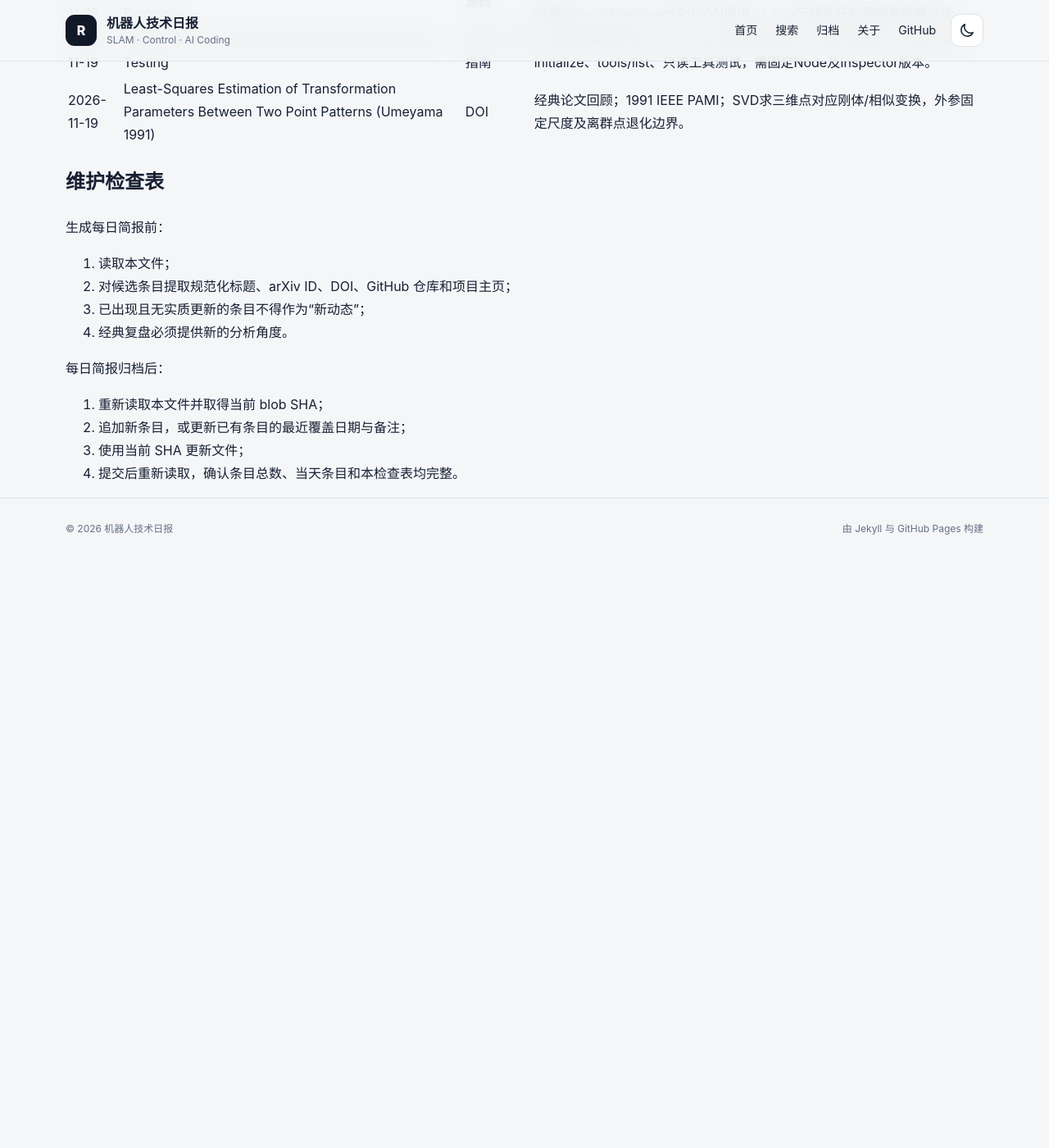
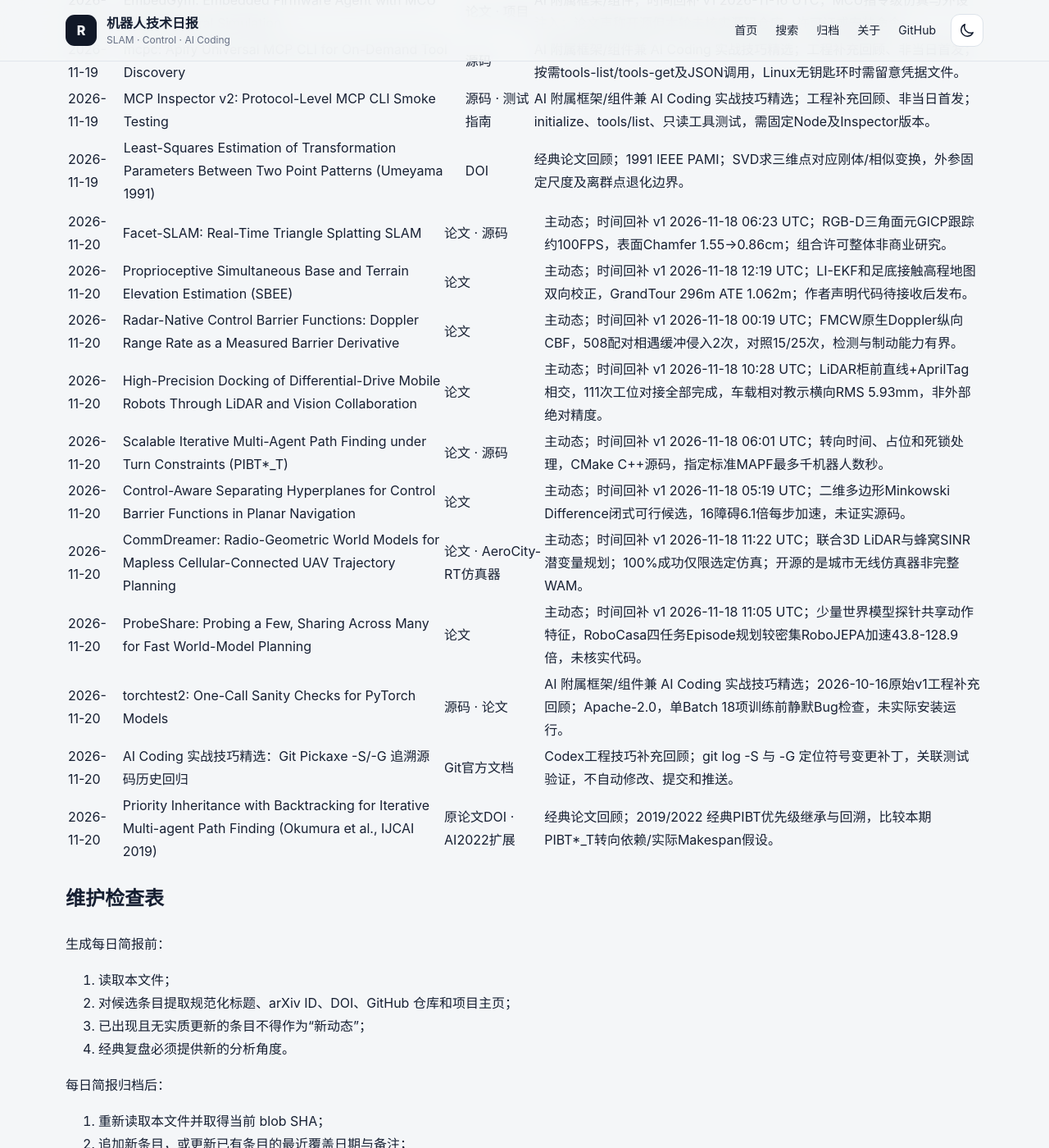
Before and after one commit to helywin/daily, a Jekyll site: the page built from robotics-brief-covered-items.md, in a window 1280 px wide and 1400 px high, scrolled down 95365 px. Shown: the whole window at 82% size. Built offline with Jekyll 4.4.1, drawn with Linux system fonts in a browser that asks for light colours; our own code applies the rules of GitHub Pages for plain Markdown files; before the commit the page ends 96045 px from its top, so only the background shows below that; some of the changed text lies outside the part shown.

Commit message:
docs: update robotics brief coverage index for 2026-11-20

```diff
--- a/robotics-brief-covered-items.md
+++ b/robotics-brief-covered-items.md
@@ -1,6 +1,6 @@
 # 机器人技术简报已覆盖条目索引
 
-> 最后更新：2026-11-19（Asia/Shanghai）
+> 最后更新：2026-11-20（Asia/Shanghai）
 >
 > 用途：每日简报选题前强制查重。本文件保留全部历史条目的最近覆盖日期、规范标题、至少一个可直接访问的原始来源和必要备注。
 >
@@ -212,6 +212,8 @@
 > 2026-11-18 新增8条主动态、1条AI/LLM附属框架、2条Codex实战技巧及1条经典论文回顾，共1,394条；全部唯一来源联合去重。GHySSeg数据集DOI跳转未能独立验证。
 >
 > 2026-11-19 新增 8 条主动态、3 条 AI / LLM 附属组件（其中 2 项同时是 Codex 技巧）、1 篇经典论文回顾，新增 12 条唯一工作，累计 1,406 条。
+>
+> 2026-11-20 新增 8 条主动态、1 条 AI / LLM 附属组件（同时作为 1 条 Codex 实战技巧）、1 条独立 Codex 技巧与 1 篇经典论文回顾；新增唯一工作共 11 条，累计 1,417 条。
 >
 ## 已核验条目
 
@@ -1727,6 +1729,18 @@
 | 2026-11-19 | MCP Inspector v2: Protocol-Level MCP CLI Smoke Testing | [源码](https://github.com/modelcontextprotocol/inspector) · [测试指南](https://github.com/modelcontextprotocol/inspector/blob/main/docs/cli-smoke-testing.md) | AI 附属框架/组件兼 AI Coding 实战技巧精选；工程补充回顾、非当日首发；initialize、tools/list、只读工具测试，需固定Node及Inspector版本。 |
 | 2026-11-19 | Least-Squares Estimation of Transformation Parameters Between Two Point Patterns (Umeyama 1991) | [DOI](https://doi.org/10.1109/34.88573) | 经典论文回顾；1991 IEEE PAMI；SVD求三维点对应刚体/相似变换，外参固定尺度及离群点退化边界。 |
 
+| 2026-11-20 | Facet-SLAM: Real-Time Triangle Splatting SLAM | [论文](https://arxiv.org/abs/2611.23935) · [源码](https://github.com/edward62740/Facet-SLAM) | 主动态；时间回补 v1 2026-11-18 06:23 UTC；RGB-D三角面元GICP跟踪约100FPS，表面Chamfer 1.55→0.86cm；组合许可整体非商业研究。 |
+| 2026-11-20 | Proprioceptive Simultaneous Base and Terrain Elevation Estimation (SBEE) | [论文](https://arxiv.org/abs/2611.24310) | 主动态；时间回补 v1 2026-11-18 12:19 UTC；LI-EKF和足底接触高程地图双向校正，GrandTour 296m ATE 1.062m；作者声明代码待接收后发布。 |
+| 2026-11-20 | Radar-Native Control Barrier Functions: Doppler Range Rate as a Measured Barrier Derivative | [论文](https://arxiv.org/abs/2611.23654) | 主动态；时间回补 v1 2026-11-18 00:19 UTC；FMCW原生Doppler纵向CBF，508配对相遇缓冲侵入2次，对照15/25次，检测与制动能力有界。 |
+| 2026-11-20 | High-Precision Docking of Differential-Drive Mobile Robots Through LiDAR and Vision Collaboration | [论文](https://arxiv.org/abs/2611.24191) | 主动态；时间回补 v1 2026-11-18 10:28 UTC；LiDAR柜前直线+AprilTag相交，111次工位对接全部完成，车载相对教示横向RMS 5.93mm，非外部绝对精度。 |
+| 2026-11-20 | Scalable Iterative Multi-Agent Path Finding under Turn Constraints (PIBT*_T) | [论文](https://arxiv.org/abs/2611.23911) · [源码](https://github.com/tzy82065/PIBTT2) | 主动态；时间回补 v1 2026-11-18 06:01 UTC；转向时间、占位和死锁处理，CMake C++源码，指定标准MAPF最多千机器人数秒。 |
+| 2026-11-20 | Control-Aware Separating Hyperplanes for Control Barrier Functions in Planar Navigation | [论文](https://arxiv.org/abs/2611.23867) | 主动态；时间回补 v1 2026-11-18 05:19 UTC；二维多边形Minkowski Difference闭式可行候选，16障碍6.1倍每步加速，未证实源码。 |
+| 2026-11-20 | CommDreamer: Radio-Geometric World Models for Mapless Cellular-Connected UAV Trajectory Planning | [论文](https://arxiv.org/abs/2611.24244) · [AeroCity-RT仿真器](https://github.com/ppppyq/AeroCity-RT) | 主动态；时间回补 v1 2026-11-18 11:22 UTC；联合3D LiDAR与蜂窝SINR潜变量规划；100%成功仅限选定仿真；开源的是城市无线仿真器非完整WAM。 |
+| 2026-11-20 | ProbeShare: Probing a Few, Sharing Across Many for Fast World-Model Planning | [论文](https://arxiv.org/abs/2611.24229) | 主动态；时间回补 v1 2026-11-18 11:05 UTC；少量世界模型探针共享动作特征，RoboCasa四任务Episode规划较密集RoboJEPA加速43.8-128.9倍，未核实代码。 |
+| 2026-11-20 | torchtest2: One-Call Sanity Checks for PyTorch Models | [源码](https://github.com/Hrehory/torchtest2) · [论文](https://arxiv.org/abs/2611.23273) | AI 附属框架/组件兼 AI Coding 实战技巧精选；2026-10-16原始v1工程补充回顾；Apache-2.0，单Batch 18项训练前静默Bug检查，未实际安装运行。 |
+| 2026-11-20 | AI Coding 实战技巧精选：Git Pickaxe -S/-G 追溯源码历史回归 | [Git官方文档](https://git-scm.com/docs/git-log) | Codex工程技巧补充回顾；git log -S 与 -G 定位符号变更补丁，关联测试验证，不自动修改、提交和推送。 |
+| 2026-11-20 | Priority Inheritance with Backtracking for Iterative Multi-agent Path Finding (Okumura et al., IJCAI 2019) | [原论文DOI](https://doi.org/10.24963/ijcai.2019/76) · [AI2022扩展](https://doi.org/10.1016/j.artint.2022.103752) | 经典论文回顾；2019/2022 经典PIBT优先级继承与回溯，比较本期PIBT*_T转向依赖/实际Makespan假设。 |
+
 ## 维护检查表
 
 生成每日简报前：
```
